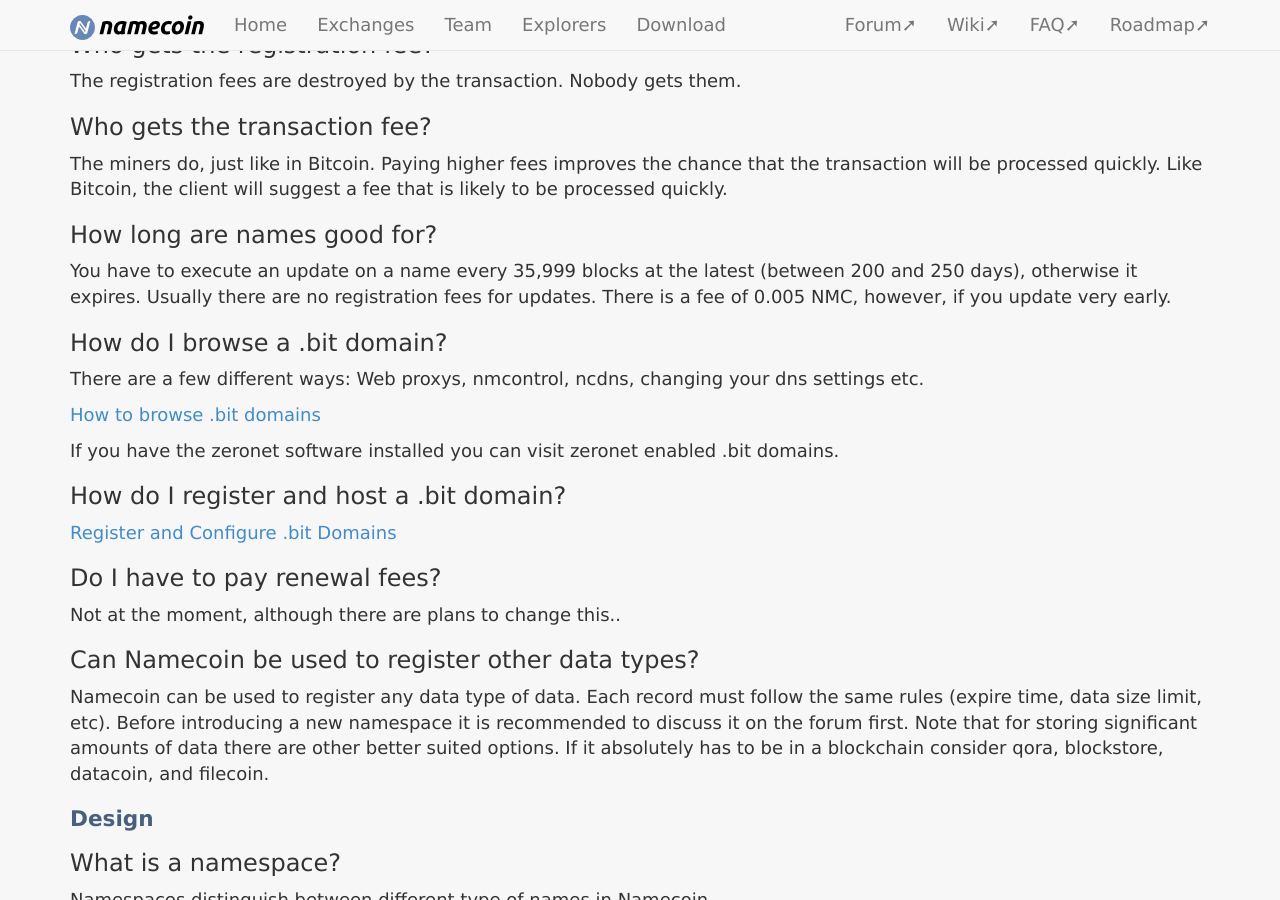
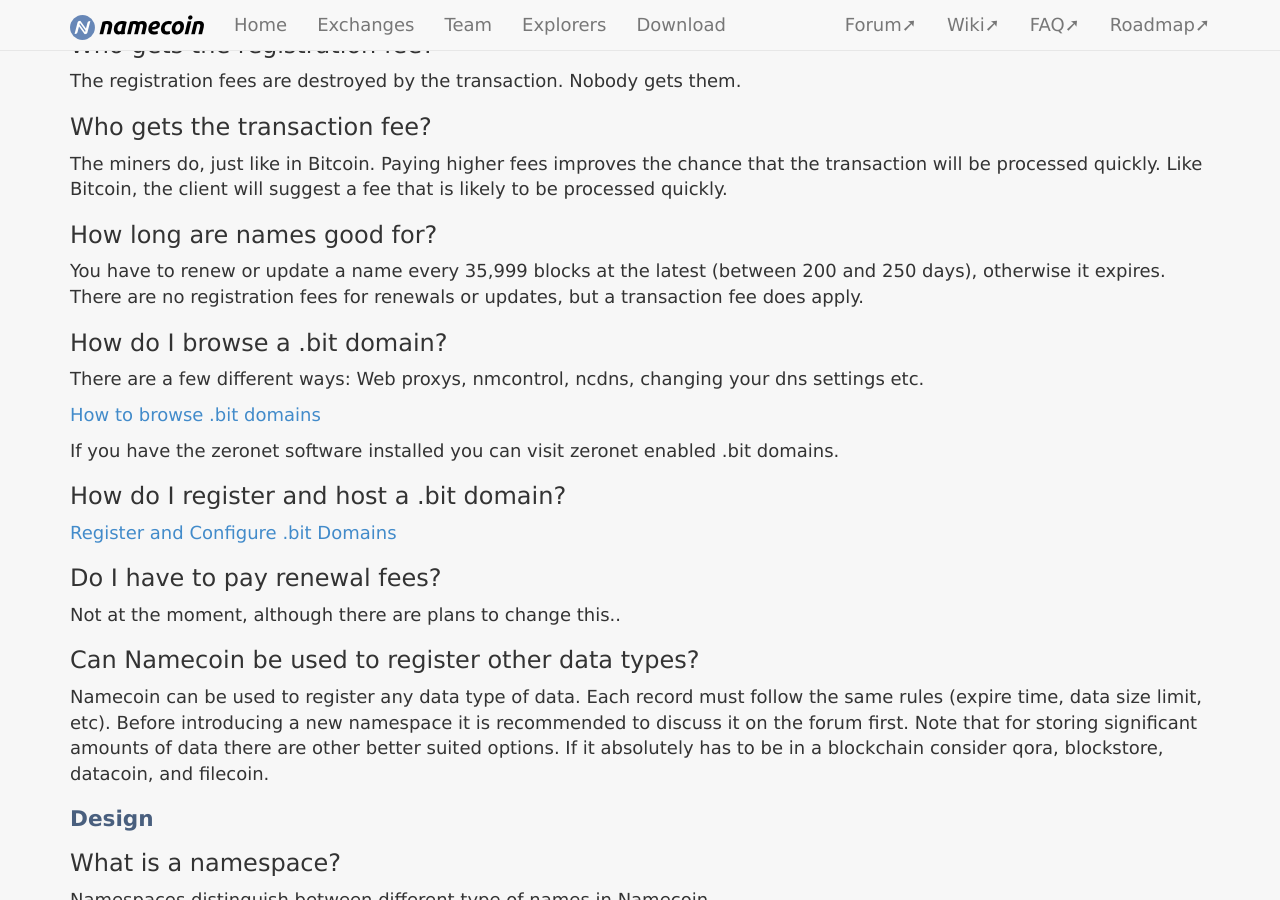
Before and after one commit to JeremyRand/namecoin.org, a Jekyll site: the page built from docs/faq/index.md, in a window 1280 px wide and 900 px high, scrolled down 1051 px. Built offline with Jekyll 4.4.1, drawn with Linux system fonts in a browser that asks for light colours.

Commit message:
FAQ: reworded "How long are names good for?"

```diff
--- a/docs/faq/index.md
+++ b/docs/faq/index.md
@@ -35,7 +35,7 @@ The miners do, just like in Bitcoin. Paying higher fees improves the chance that
 
 ### How long are names good for?
 
-You have to execute an update on a name every 35,999 blocks at the latest (between 200 and 250 days), otherwise it expires. Usually there are no registration fees for updates. There is a fee of 0.005 NMC, however, if you update very early.
+You have to renew or update a name every 35,999 blocks at the latest (between 200 and 250 days), otherwise it expires. There are no registration fees for renewals or updates, but a transaction fee does apply.
 
 ### How do I browse a .bit domain?
 
```
